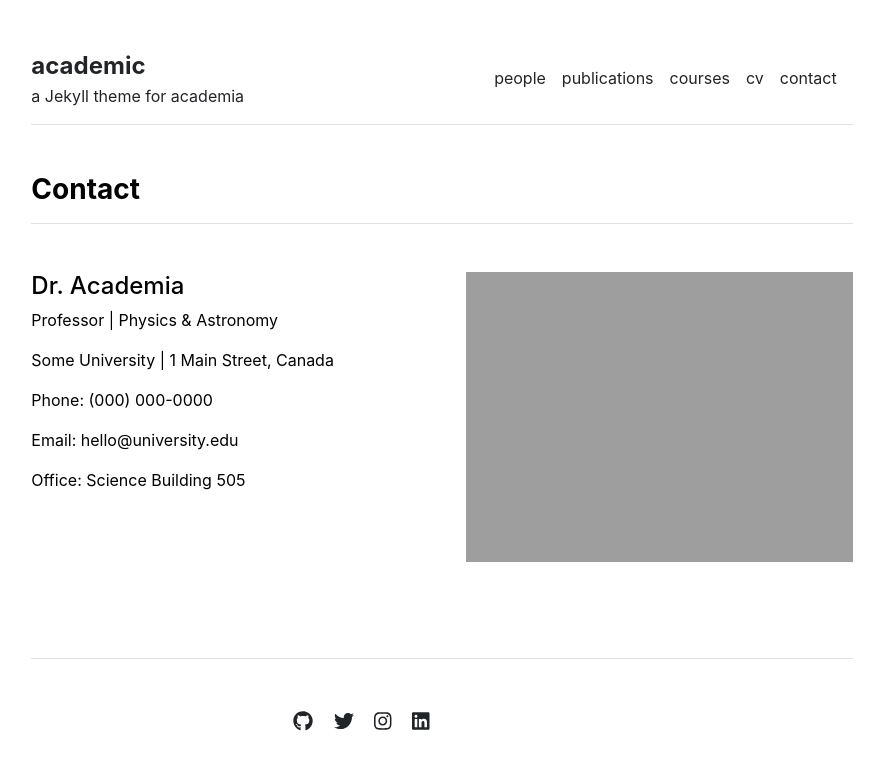
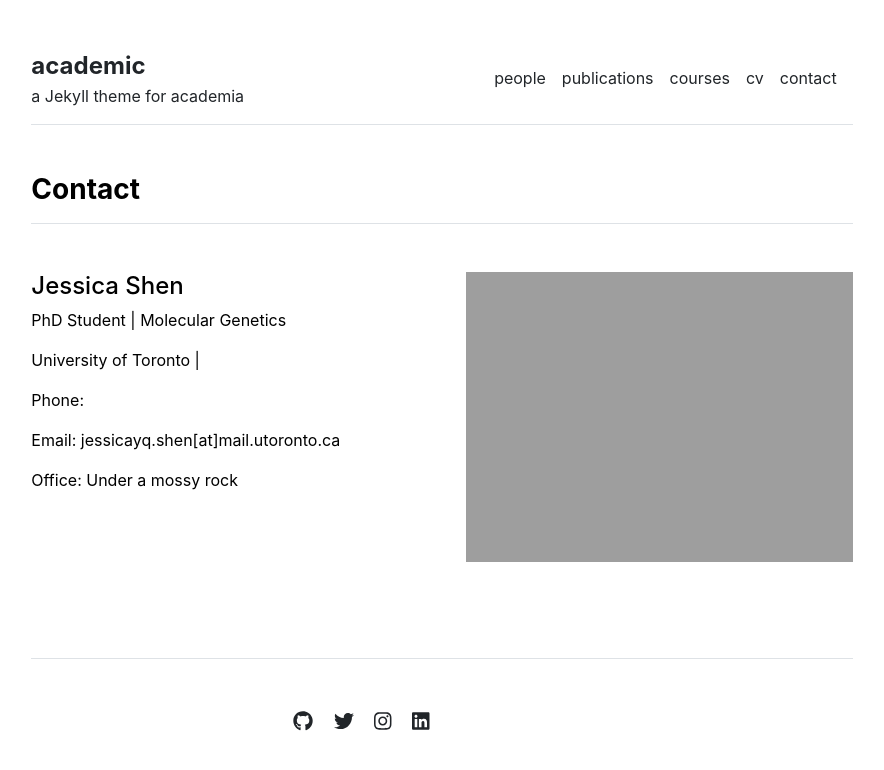
Before and after one commit to syueqiao/cryptozoology, a Jekyll site: the page built from contact.md, in a window 1280 px wide. Shown: the top 770 px of the page, without its empty margins (198-1082 px from the left). Built offline with Jekyll 4.4.1, drawn with Linux system fonts in a browser that asks for light colours.

Commit message:
fonts? minor changes

```diff
--- a/_data/settings.yml
+++ b/_data/settings.yml
@@ -22,4 +22,4 @@
 - {icon: 'linkedin', link: 'https://linkedin.com/in/lenpaul'}
 
 contacts:
-- {name: 'Dr. Academia', title: 'Professor', department: 'Physics & Astronomy', institution: 'Some University', institution_address: '1 Main Street, Canada', phone: '(000) 000-0000', email: 'hello@university.edu', office: 'Science Building 505', image: 'assets/img/contact.jpg'}
+- {name: 'Jessica Shen', title: 'PhD Student', department: 'Molecular Genetics', institution: 'University of Toronto', email: 'jessicayq.shen[at]mail.utoronto.ca', office: 'Under a mossy rock', image: 'assets/img/contact.jpg'}
--- a/_includes/head.html
+++ b/_includes/head.html
@@ -7,7 +7,6 @@
   <link rel="stylesheet" href="{{ site.github.url }}/assets/css/main.css">
   <link rel="apple-touch-icon" sizes="152x152" href="{{ site.github.url }}/assets/apple-icon-152x152.png">
   <link rel="shortcut icon" href="{{ site.github.url }}/assets/favicon.ico">
-  <link rel="preconnect" href="https://fonts.googleapis.com">
-  <link rel="preconnect" href="https://fonts.gstatic.com" crossorigin>
+  <link rel="preconnect" href="https://fonts.gstatic.com">
   <link href="https://fonts.googleapis.com/css2?family=Noto+Sans:ital,wght@0,100..900;1,100..900&display=swap" rel="stylesheet">
 </head>
```
